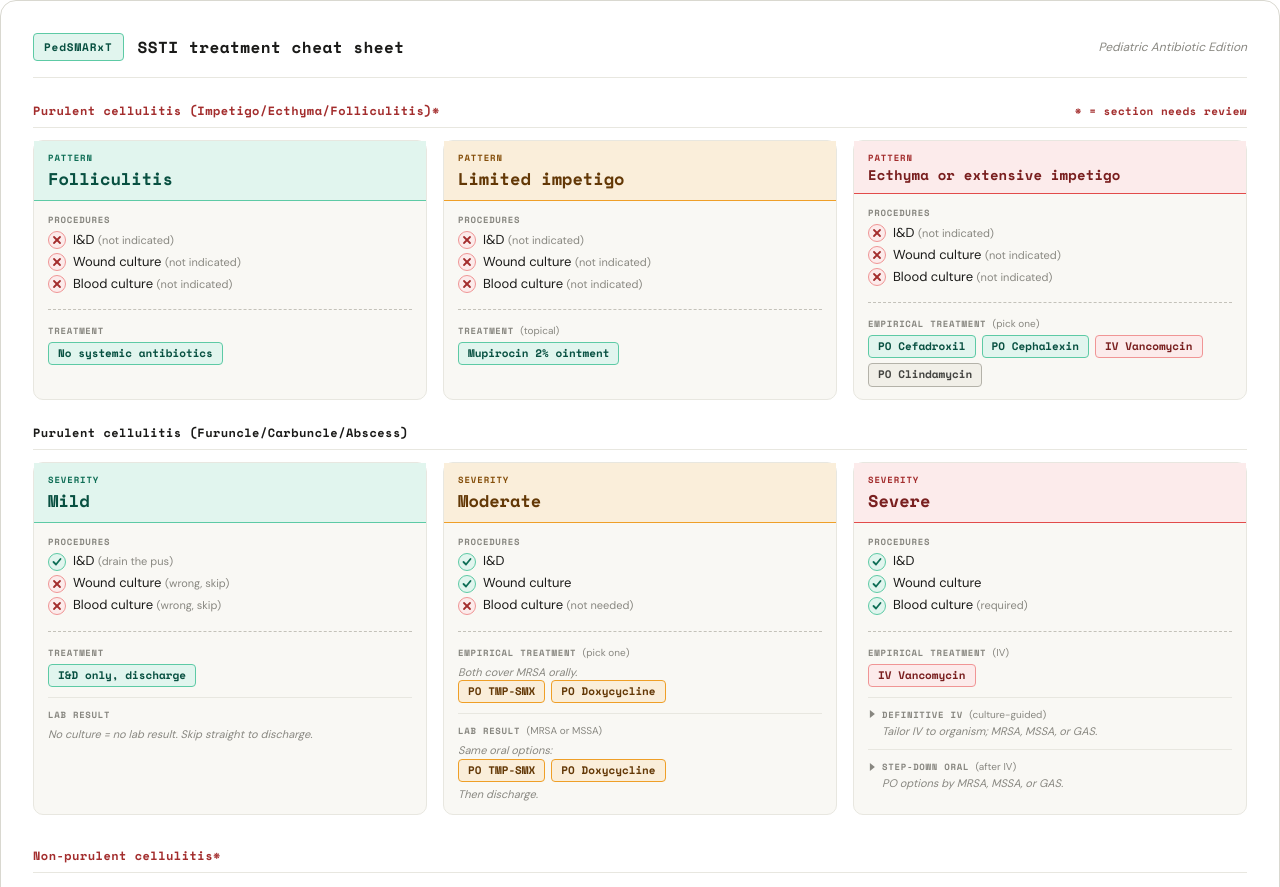
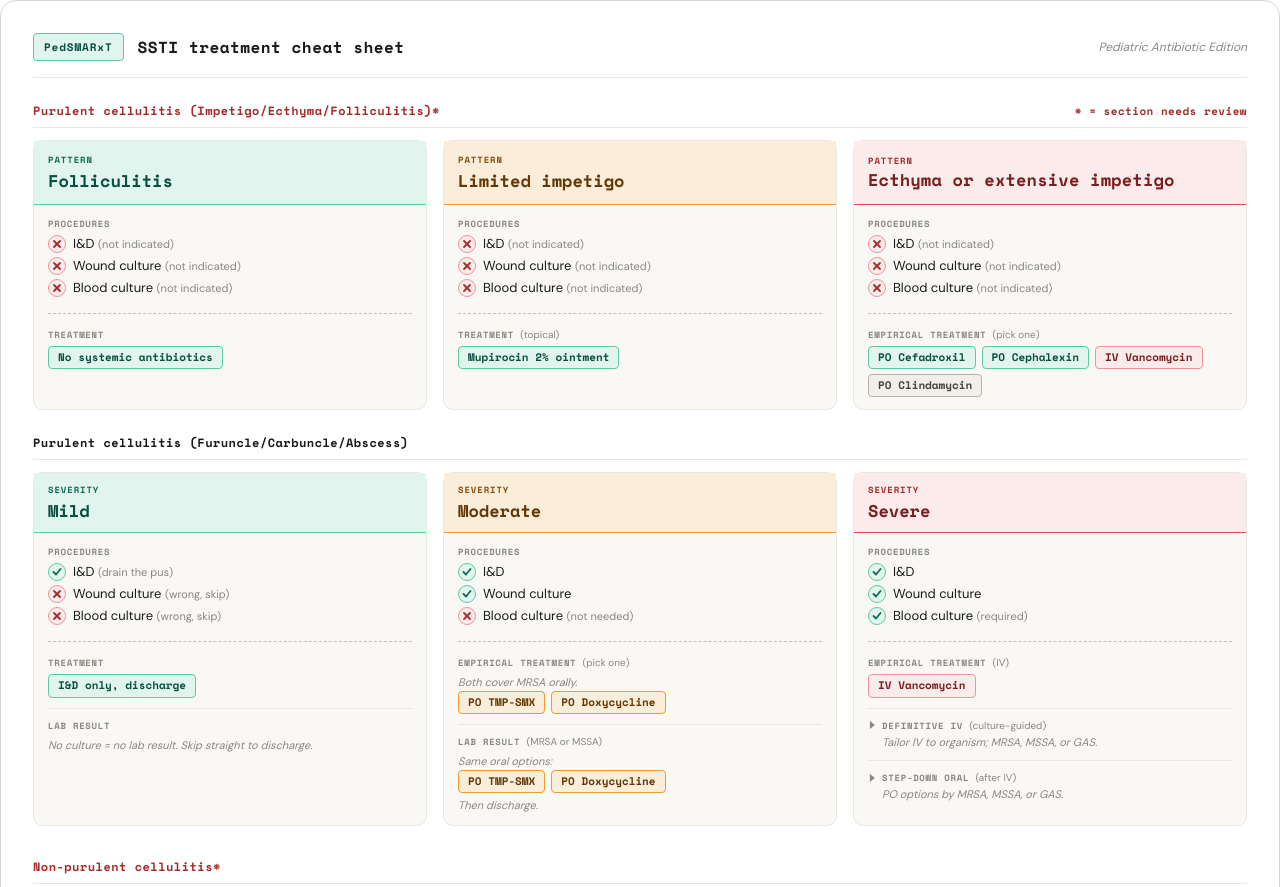
Before and after one commit to kuanchen07/PedSMARxT-cheat-sheet, a plain HTML site: page index.html in a window 1280 px wide. Shown: the top 887 px of the page. Drawn offline with nearby package versions, Linux system fonts and the light colour scheme.

Commit message:
fixed unaligned titles

```diff
--- a/styles/main.css
+++ b/styles/main.css
@@ -75,9 +75,20 @@
 .po-section .grid { align-items: start; }
 .card { background: #f9f8f4; border: 1px solid #e8e7e0; border-radius: 10px; overflow: hidden; }
 .card-head { padding: 10px 14px 9px; border-bottom: 1px solid #e8e7e0; }
+/* Impetigo + preseptal/orbital grids: equal header height for column alignment; center the
+   label/title stack so extra min-height space splits evenly above and below (symmetric padding). */
+.p-section:first-of-type .card-head,
+.po-section .card-head {
+  min-height: 4rem;
+  padding: 2px 14px;
+  display: flex;
+  flex-direction: column;
+  justify-content: center;
+}
 .sev-label { font-family: 'Space Mono', monospace; font-size: 9px; font-weight: 700; letter-spacing: 0.1em; text-transform: uppercase; margin-bottom: 2px; }
 .sev-name { font-family: 'Space Mono', monospace; font-size: 17px; font-weight: 700; }
-.sev-name-wrap { font-size: 14px; line-height: 1.3; letter-spacing: 0.01em; }
+/* Long titles wrap at the same 17px as .sev-name; line-height aids multi-line readability */
+.sev-name-wrap { line-height: 1.3; letter-spacing: 0.01em; }
 .mild .card-head { background: #E1F5EE; border-bottom-color: #5DCAA5; }
 .mild .sev-label { color: #0F6E56; }
 .mild .sev-name { color: #085041; }
```
